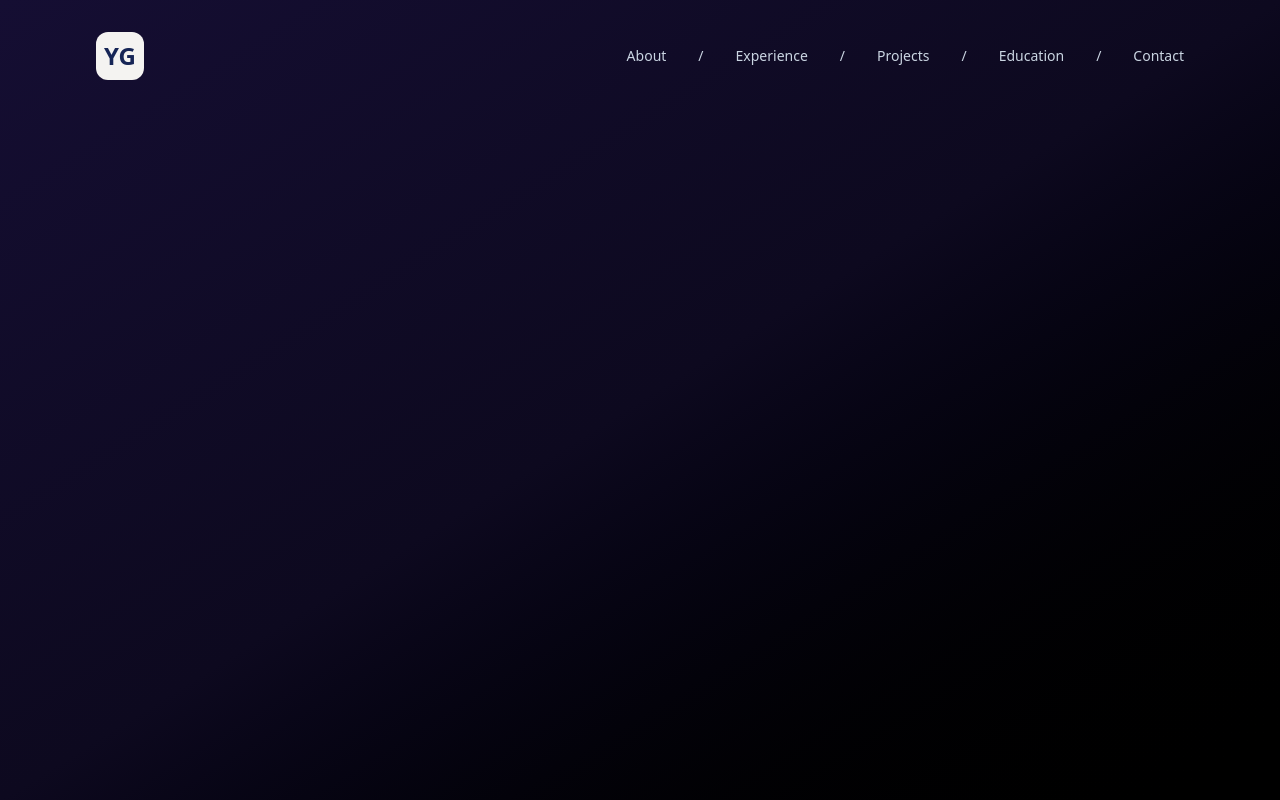
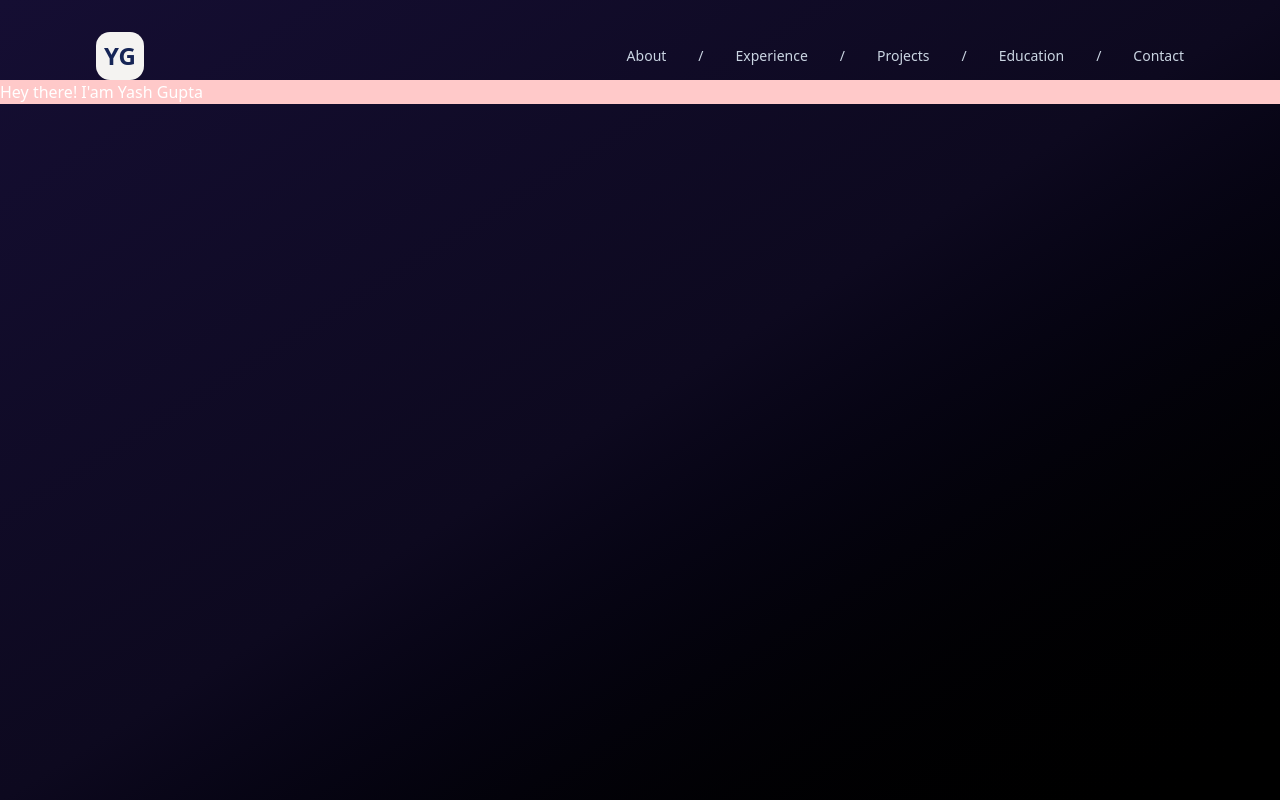
Before and after one commit to yash12990/portfolio, a Next.js app: page / in a window 1280 px wide. Built offline with nearby package versions, Linux system fonts and the light colour scheme.

Commit message:
header + header animation

```diff
--- a/src/app/globals.css
+++ b/src/app/globals.css
@@ -1,46 +1,60 @@
 @import "tailwindcss";
 @import "tw-animate-css";
 
-/* @custom-variant dark (&:is(.dark *));
+@custom-variant dark (&:is(.dark *));
+
+@theme {
+  --color-white-bg: #f4f3f1;
+  --animate-slideDown: slideDown 1s ease-in-out;
+}
+
+@keyframes slideDown {
+  0% {
+    transform: translateY(-100%);
+    opacity: 0;
+  }
+  100% {
+    transform: translateY(0);
+    opacity: 1;
+  }
+}
 
 @theme inline {
-  --color-background: var(--background);
-  --color-foreground: var(--foreground);
-  --font-sans: var(--font-geist-sans);
-  --font-mono: var(--font-geist-mono);
-  --color-sidebar-ring: var(--sidebar-ring);
-  --color-sidebar-border: var(--sidebar-border);
-  --color-sidebar-accent-foreground: var(--sidebar-accent-foreground);
-  --color-sidebar-accent: var(--sidebar-accent);
-  --color-sidebar-primary-foreground: var(--sidebar-primary-foreground);
-  --color-sidebar-primary: var(--sidebar-primary);
-  --color-sidebar-foreground: var(--sidebar-foreground);
-  --color-sidebar: var(--sidebar);
-  --color-chart-5: var(--chart-5);
-  --color-chart-4: var(--chart-4);
-  --color-chart-3: var(--chart-3);
-  --color-chart-2: var(--chart-2);
-  --color-chart-1: var(--chart-1);
-  --color-ring: var(--ring);
-  --color-input: var(--input);
-  --color-border: var(--border);
-  --color-destructive: var(--destructive);
-  --color-accent-foreground: var(--accent-foreground);
-  --color-accent: var(--accent);
-  --color-muted-foreground: var(--muted-foreground);
-  --color-muted: var(--muted);
-  --color-secondary-foreground: var(--secondary-foreground);
-  --color-secondary: var(--secondary);
-  --color-primary-foreground: var(--primary-foreground);
-  --color-primary: var(--primary);
-  --color-popover-foreground: var(--popover-foreground);
-  --color-popover: var(--popover);
-  --color-card-foreground: var(--card-foreground);
-  --color-card: var(--card);
   --radius-sm: calc(var(--radius) - 4px);
   --radius-md: calc(var(--radius) - 2px);
   --radius-lg: var(--radius);
   --radius-xl: calc(var(--radius) + 4px);
+  --color-background: var(--background);
+  --color-foreground: var(--foreground);
+  --color-card: var(--card);
+  --color-card-foreground: var(--card-foreground);
+  --color-popover: var(--popover);
+  --color-popover-foreground: var(--popover-foreground);
+  --color-primary: var(--primary);
+  --color-primary-foreground: var(--primary-foreground);
+  --color-secondary: var(--secondary);
+  --color-secondary-foreground: var(--secondary-foreground);
+  --color-muted: var(--muted);
+  --color-muted-foreground: var(--muted-foreground);
+  --color-accent: var(--accent);
+  --color-accent-foreground: var(--accent-foreground);
+  --color-destructive: var(--destructive);
+  --color-border: var(--border);
+  --color-input: var(--input);
+  --color-ring: var(--ring);
+  --color-chart-1: var(--chart-1);
+  --color-chart-2: var(--chart-2);
+  --color-chart-3: var(--chart-3);
+  --color-chart-4: var(--chart-4);
+  --color-chart-5: var(--chart-5);
+  --color-sidebar: var(--sidebar);
+  --color-sidebar-foreground: var(--sidebar-foreground);
+  --color-sidebar-primary: var(--sidebar-primary);
+  --color-sidebar-primary-foreground: var(--sidebar-primary-foreground);
+  --color-sidebar-accent: var(--sidebar-accent);
+  --color-sidebar-accent-foreground: var(--sidebar-accent-foreground);
+  --color-sidebar-border: var(--sidebar-border);
+  --color-sidebar-ring: var(--sidebar-ring);
 }
 
 :root {
@@ -119,8 +133,4 @@
   body {
     @apply bg-background text-foreground;
   }
-} */
-
-@theme {
-  --color-white-bg: #f4f3f1;
 }
--- a/src/app/page.tsx
+++ b/src/app/page.tsx
@@ -1,14 +1,19 @@
 import HeaderNavbar from "@/components/header-navbar";
+import HeroSection from "@/components/hero/hero-section";
 import Logo from "@/components/logo";
 
 export default function Home() {
   return (
     <>
-      <header className="px-24 pt-8 flex items-center justify-between">
+      <header className="px-24 pt-8 h-fit flex items-center justify-between animate-slideDown">
         <Logo />
 
         <HeaderNavbar />
       </header>
+
+      <main className="bg-red-200 ">
+        <HeroSection />
+      </main>
     </>
   );
 }
--- /dev/null
+++ b/src/components/hero/hero-section.tsx
@@ -0,0 +1,9 @@
+import React from "react";
+
+export default function HeroSection() {
+  return (
+    <div>
+      <p>Hey there! I&apos;am Yash Gupta</p>
+    </div>
+  );
+}
```
